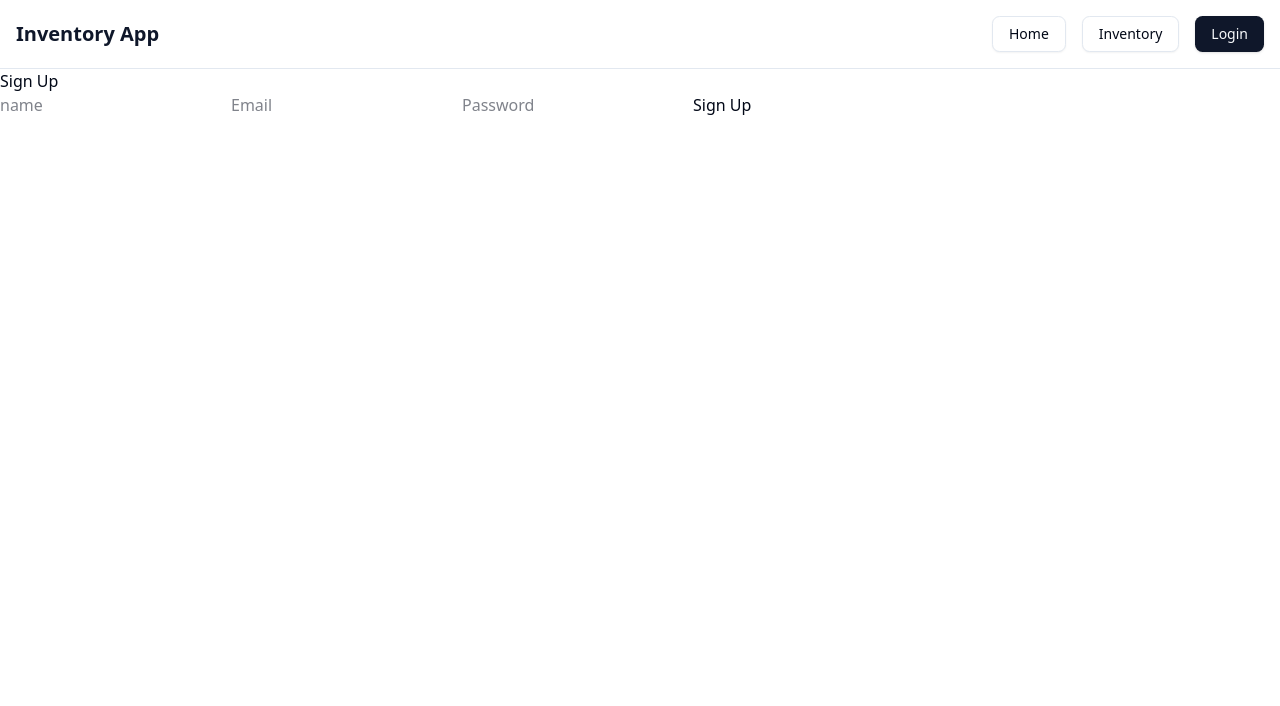
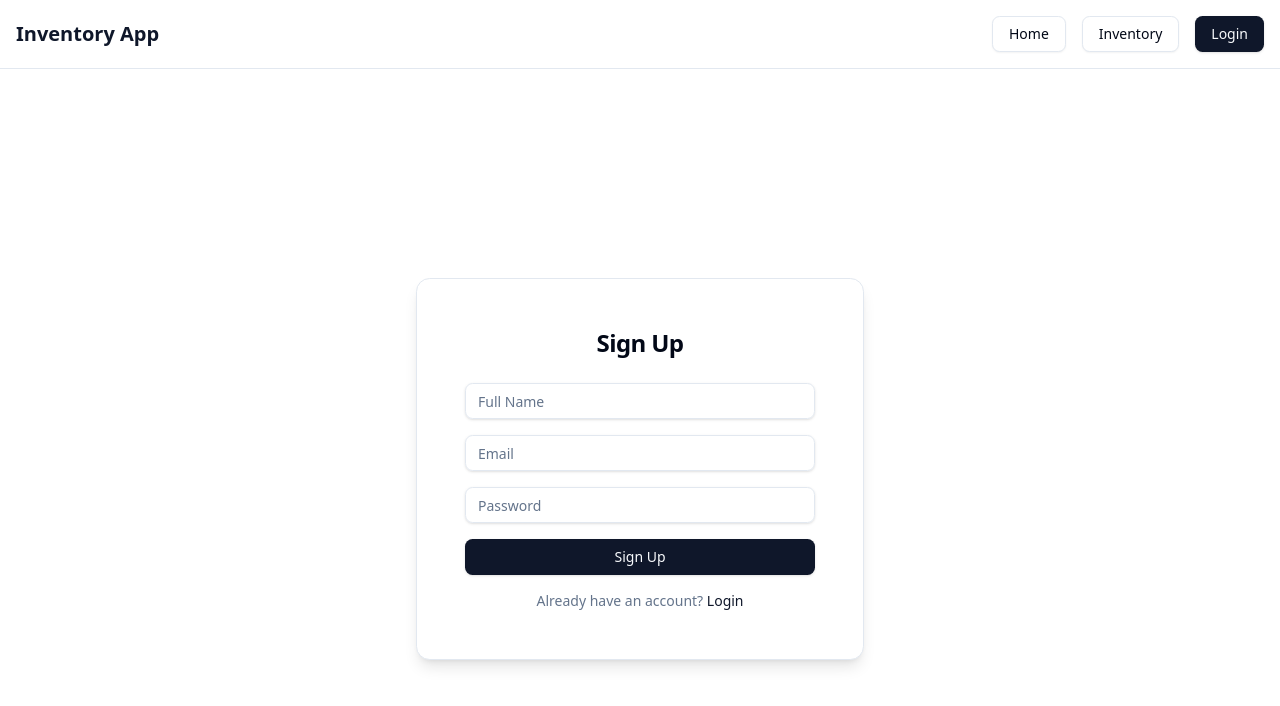
Before and after one commit to jerkeyrey/inventory-management, a React (Vite) app in the folder frontend/: page /signup in a window 1280 px wide. Shown: the top 706 px of the page. Built offline with nearby package versions, Linux system fonts and the light colour scheme.

Commit message:
Improved UI with ShadCn

```diff
--- a/frontend/package.json
+++ b/frontend/package.json
@@ -20,6 +20,7 @@
     "react": "^19.0.0",
     "react-dom": "^19.0.0",
     "react-router-dom": "^7.1.5",
+    "react-spinners": "^0.15.0",
     "tailwind-merge": "^3.0.1",
     "tailwindcss-animate": "^1.0.7"
   },
--- /dev/null
+++ b/frontend/src/components/ui/badge.tsx
@@ -0,0 +1,46 @@
+import * as React from "react"
+import { Slot } from "@radix-ui/react-slot"
+import { cva, type VariantProps } from "class-variance-authority"
+
+import { cn } from "../../lib/utils"
+
+const badgeVariants = cva(
+  "inline-flex items-center justify-center rounded-md border px-2 py-0.5 text-xs font-semibold w-fit whitespace-nowrap shrink-0 [&>svg]:size-3 gap-1 [&>svg]:pointer-events-none ring-ring/10 dark:ring-ring/20 dark:outline-ring/40 outline-ring/50 focus-visible:ring-4 focus-visible:outline-1 aria-invalid:focus-visible:ring-0 transition-[color,box-shadow]",
+  {
+    variants: {
+      variant: {
+        default:
+          "border-transparent bg-primary text-primary-foreground shadow-sm [a&]:hover:bg-primary/90",
+        secondary:
+          "border-transparent bg-secondary text-secondary-foreground [a&]:hover:bg-secondary/90",
+        destructive:
+          "border-transparent bg-destructive text-destructive-foreground shadow-sm [a&]:hover:bg-destructive/90",
+        outline:
+          "text-foreground [a&]:hover:bg-accent [a&]:hover:text-accent-foreground",
+      },
+    },
+    defaultVariants: {
+      variant: "default",
+    },
+  }
+)
+
+function Badge({
+  className,
+  variant,
+  asChild = false,
+  ...props
+}: React.ComponentProps<"span"> &
+  VariantProps<typeof badgeVariants> & { asChild?: boolean }) {
+  const Comp = asChild ? Slot : "span"
+
+  return (
+    <Comp
+      data-slot="badge"
+      className={cn(badgeVariants({ variant }), className)}
+      {...props}
+    />
+  )
+}
+
+export { Badge, badgeVariants }
--- /dev/null
+++ b/frontend/src/components/ui/card.tsx
@@ -0,0 +1,68 @@
+import * as React from "react"
+
+import { cn } from "../../lib/utils"
+
+function Card({ className, ...props }: React.ComponentProps<"div">) {
+  return (
+    <div
+      data-slot="card"
+      className={cn(
+        "bg-card text-card-foreground rounded-xl border shadow-sm",
+        className
+      )}
+      {...props}
+    />
+  )
+}
+
+function CardHeader({ className, ...props }: React.ComponentProps<"div">) {
+  return (
+    <div
+      data-slot="card-header"
+      className={cn("flex flex-col gap-1.5 p-6", className)}
+      {...props}
+    />
+  )
+}
+
+function CardTitle({ className, ...props }: React.ComponentProps<"div">) {
+  return (
+    <div
+      data-slot="card-title"
+      className={cn("leading-none font-semibold tracking-tight", className)}
+      {...props}
+    />
+  )
+}
+
+function CardDescription({ className, ...props }: React.ComponentProps<"div">) {
+  return (
+    <div
+      data-slot="card-description"
+      className={cn("text-muted-foreground text-sm", className)}
+      {...props}
+    />
+  )
+}
+
+function CardContent({ className, ...props }: React.ComponentProps<"div">) {
+  return (
+    <div
+      data-slot="card-content"
+      className={cn("p-6 pt-0", className)}
+      {...props}
+    />
+  )
+}
+
+function CardFooter({ className, ...props }: React.ComponentProps<"div">) {
+  return (
+    <div
+      data-slot="card-footer"
+      className={cn("flex items-center p-6 pt-0", className)}
+      {...props}
+    />
+  )
+}
+
+export { Card, CardHeader, CardFooter, CardTitle, CardDescription, CardContent }
--- /dev/null
+++ b/frontend/src/components/ui/input.tsx
@@ -0,0 +1,23 @@
+import * as React from "react"
+
+import { cn } from "../../lib/utils"
+
+
+const Input = React.forwardRef<HTMLInputElement, React.ComponentProps<"input">>(
+  ({ className, type, ...props }, ref) => {
+    return (
+      <input
+        type={type}
+        className={cn(
+          "flex h-9 w-full rounded-md border border-input bg-transparent px-3 py-1 text-base shadow-sm transition-colors file:border-0 file:bg-transparent file:text-sm file:font-medium file:text-foreground placeholder:text-muted-foreground focus-visible:outline-none focus-visible:ring-1 focus-visible:ring-ring disabled:cursor-not-allowed disabled:opacity-50 md:text-sm",
+          className
+        )}
+        ref={ref}
+        {...props}
+      />
+    )
+  }
+)
+Input.displayName = "Input"
+
+export { Input }
--- a/frontend/src/components/ui/navigation-menu.tsx
+++ b/frontend/src/components/ui/navigation-menu.tsx
@@ -3,7 +3,7 @@ import * as NavigationMenuPrimitive from "@radix-ui/react-navigation-menu"
 import { cva } from "class-variance-authority"
 import { ChevronDownIcon } from "lucide-react"
 
-import { cn } from "@/lib/utils"
+import { cn } from "../../lib/utils"
 
 function NavigationMenu({
   className,
--- /dev/null
+++ b/frontend/src/components/ui/skeleton.tsx
@@ -0,0 +1,15 @@
+import { cn } from "../../lib/utils"
+
+function Skeleton({
+  className,
+  ...props
+}: React.HTMLAttributes<HTMLDivElement>) {
+  return (
+    <div
+      className={cn("animate-pulse rounded-md bg-primary/10", className)}
+      {...props}
+    />
+  )
+}
+
+export { Skeleton }
--- /dev/null
+++ b/frontend/src/components/ui/textarea.tsx
@@ -0,0 +1,22 @@
+import * as React from "react"
+
+import { cn } from "../../lib/utils"
+
+const Textarea = React.forwardRef<
+  HTMLTextAreaElement,
+  React.ComponentProps<"textarea">
+>(({ className, ...props }, ref) => {
+  return (
+    <textarea
+      className={cn(
+        "flex min-h-[60px] w-full rounded-md border border-input bg-transparent px-3 py-2 text-base shadow-sm placeholder:text-muted-foreground focus-visible:outline-none focus-visible:ring-1 focus-visible:ring-ring disabled:cursor-not-allowed disabled:opacity-50 md:text-sm",
+        className
+      )}
+      ref={ref}
+      {...props}
+    />
+  )
+})
+Textarea.displayName = "Textarea"
+
+export { Textarea }
--- a/frontend/src/pages/LoginPage.tsx
+++ b/frontend/src/pages/LoginPage.tsx
@@ -1,7 +1,10 @@
 import { useState, useContext } from "react";
 import { AuthContext } from "../context/AuthContext";
 import { useNavigate } from "react-router-dom";
-import { loginUser } from "../api/auth"; // API call function
+import { loginUser } from "../api/auth";
+import { Card, CardContent, CardHeader, CardTitle } from "../components/ui/card";
+import { Input } from "../components/ui/input";
+import { Button } from "../components/ui/button";
 
 const LoginPage = () => {
   const [email, setEmail] = useState("");
@@ -16,45 +19,50 @@ const LoginPage = () => {
 
     try {
       const userData = await loginUser(email, password);
-      localStorage.setItem("token", userData.token); // Store token in localStorage
+      localStorage.setItem("token", userData.token);
       authContext?.login(userData);
       navigate("/inventory");
     } catch (error) {
       console.error("Login Failed", error);
+      setError("Invalid email or password.");
     }
   };
 
   return (
-    <div className="flex flex-col items-center justify-center h-screen">
-      <h2 className="text-2xl font-bold mb-4">Login</h2>
-      {error && <p className="text-red-500">{error}</p>}
-      <form onSubmit={handleSubmit} className="flex flex-col gap-4">
-        <input
+    <div className="flex items-center justify-center h-screen">
+      <Card className="w-full max-w-md p-6 shadow-lg">
+        <CardHeader>
+          <CardTitle className="text-center text-2xl font-bold">Login</CardTitle>
+        </CardHeader>
+        <CardContent>
+          {error && <p className="text-red-500 text-sm mb-4">{error}</p>}
+          <form onSubmit={handleSubmit} className="space-y-4">
+            <Input
               type="email"
               placeholder="Email"
               value={email}
               onChange={(e) => setEmail(e.target.value)}
-          className="border p-2"
               required
             />
-        <input
+            <Input
               type="password"
               placeholder="Password"
               value={password}
               onChange={(e) => setPassword(e.target.value)}
-          className="border p-2"
               required
             />
-        <button type="submit" className="bg-blue-500 text-white p-2">
+            <Button type="submit" className="w-full">
               Login
-        </button>
+            </Button>
           </form>
-      <p className="mt-4">
+          <p className="text-sm text-muted-foreground text-center mt-4">
             Don't have an account?{" "}
-        <a href="/signup" className="text-blue-500">
+            <a href="/signup" className="text-primary hover:underline">
               Sign Up
             </a>
           </p>
+        </CardContent>
+      </Card>
     </div>
   );
 };
--- a/frontend/src/pages/SignUpPage.tsx
+++ b/frontend/src/pages/SignUpPage.tsx
@@ -1,14 +1,20 @@
-import { useContext, useState } from "react";
+import { useState, useContext } from "react";
 import { AuthContext } from "../context/AuthContext";
+import { useNavigate } from "react-router-dom";
 import { signupUser } from "../api/auth";
+import { Card, CardContent, CardHeader, CardTitle } from "../components/ui/card";
+import { Input } from "../components/ui/input";
+import { Button } from "../components/ui/button";
 
 const SignUpPage = () => {
   const authContext = useContext(AuthContext);
+  const navigate = useNavigate();
   const [formData, setFormData] = useState({
     name: "",
     email: "",
     password: "",
   });
+  const [error, setError] = useState("");
 
   const handleChange = (e: React.ChangeEvent<HTMLInputElement>) => {
     setFormData({ ...formData, [e.target.name]: e.target.value });
@@ -16,43 +22,64 @@ const SignUpPage = () => {
 
   const handleSubmit = async (e: React.FormEvent) => {
     e.preventDefault();
-    console.log("Submitting:", formData);
+    setError("");
+
     try {
       const { name, email, password } = formData;
       const userData = await signupUser(name, email, password);
-      if (authContext) authContext.login(userData); // Save user in context
+      authContext?.login(userData);
+      navigate("/inventory");
     } catch (error) {
-      console.error("Signup failed:", error);
+      console.error("Signup Failed", error);
+      setError("Failed to create an account. Please try again.");
     }
   };
 
   return (
-    <div>
-      <h1>Sign Up</h1>
-      <form onSubmit={handleSubmit}>
-        <input
+    <div className="flex items-center justify-center h-screen">
+      <Card className="w-full max-w-md p-6 shadow-lg">
+        <CardHeader>
+          <CardTitle className="text-center text-2xl font-bold">Sign Up</CardTitle>
+        </CardHeader>
+        <CardContent>
+          {error && <p className="text-red-500 text-sm mb-4">{error}</p>}
+          <form onSubmit={handleSubmit} className="space-y-4">
+            <Input
               type="text"
               name="name"
-          placeholder="name"
+              placeholder="Full Name"
+              value={formData.name}
               onChange={handleChange}
               required
             />
-        <input
+            <Input
               type="email"
               name="email"
               placeholder="Email"
+              value={formData.email}
               onChange={handleChange}
               required
             />
-        <input
+            <Input
               type="password"
               name="password"
               placeholder="Password"
+              value={formData.password}
               onChange={handleChange}
               required
             />
-        <button type="submit">Sign Up</button>
+            <Button type="submit" className="w-full">
+              Sign Up
+            </Button>
           </form>
+          <p className="text-sm text-muted-foreground text-center mt-4">
+            Already have an account?{" "}
+            <a href="/login" className="text-primary hover:underline">
+              Login
+            </a>
+          </p>
+        </CardContent>
+      </Card>
     </div>
   );
 };
```
Also changed, not shown: frontend/src/components/InventoryList.tsx (+28 -10 lines), frontend/src/pages/HomePage.tsx (+40 -1 lines), frontend/src/pages/InventoryPage.tsx (+31 -21 lines), 1 other file (tests, documents, lock files or other folders). Lines whose indentation alone changed are shown as unchanged.
